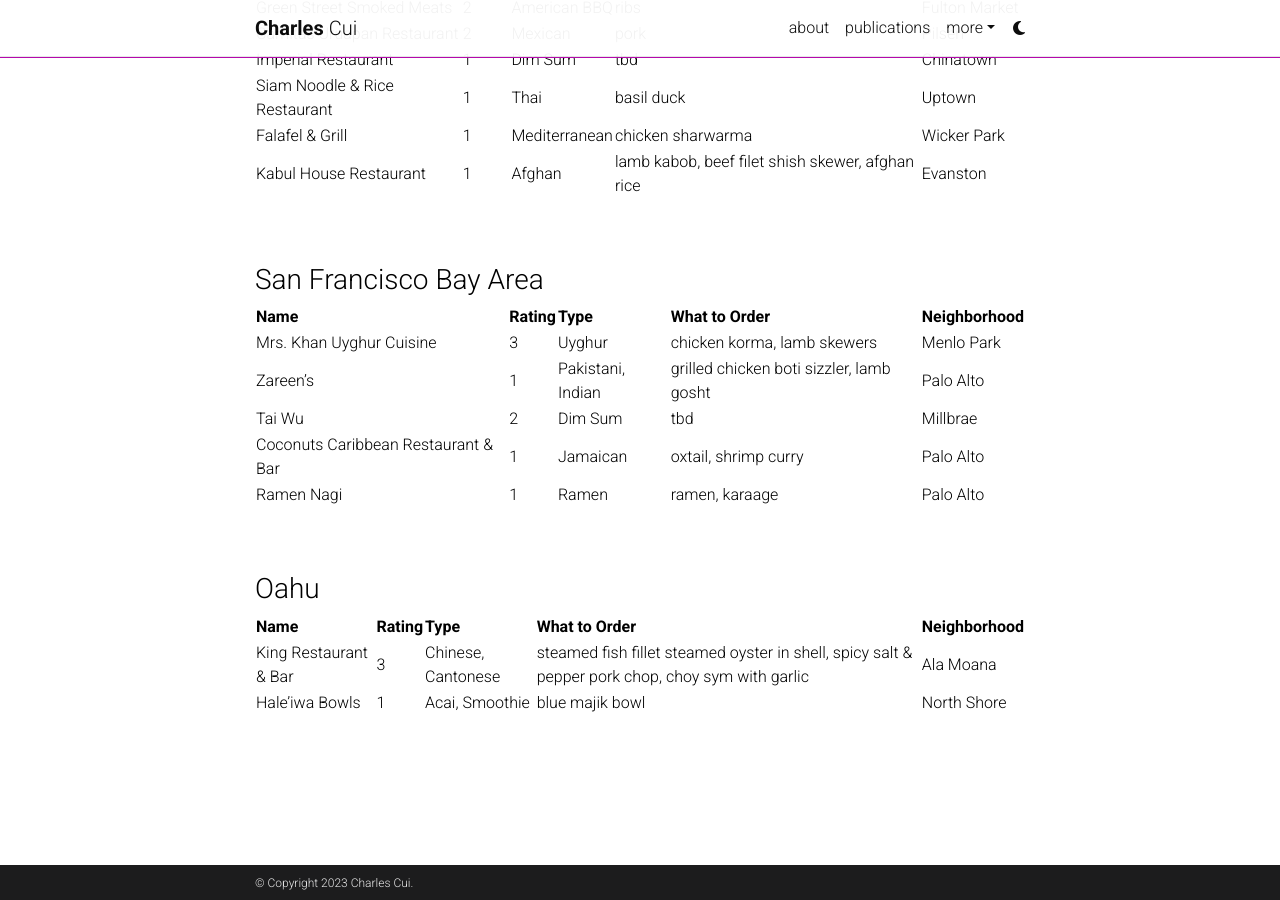
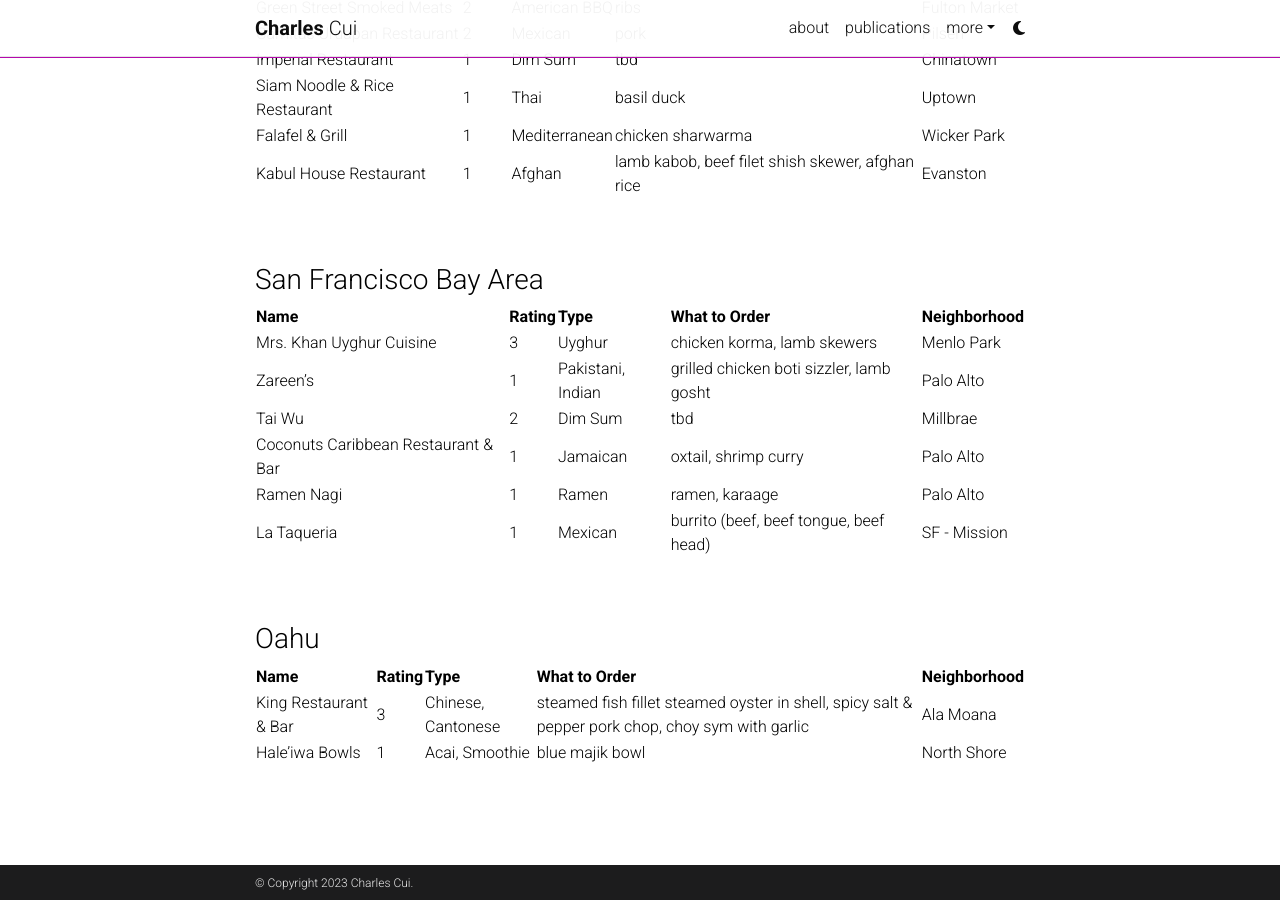
Before and after one commit to digital-flaneur/digital-flaneur.github.io, a Jekyll site: the page built from _pages/foodrecs.md, in a window 1280 px wide and 900 px high, scrolled down 780 px. Built offline with Jekyll 4.4.1, drawn with Linux system fonts in a browser that asks for light colours; comment, search, counter and statistics services are not loaded; a style sheet for code colours, icons or effects is not loaded.

Commit message:
update foodrecs

```diff
--- a/_pages/foodrecs.md
+++ b/_pages/foodrecs.md
@@ -60,6 +60,7 @@
 | Tai Wu                              | 2      | Dim Sum           | tbd                                      | Millbrae     |
 | Coconuts Caribbean Restaurant & Bar | 1      | Jamaican          | oxtail, shrimp curry                     | Palo Alto    |
 | Ramen Nagi                          | 1      | Ramen             | ramen, karaage                           | Palo Alto    |
+| La Taqueria                         | 1      | Mexican           | burrito (beef, beef tongue, beef head)   | SF - Mission |
 
 <br/><br/>
 
```
